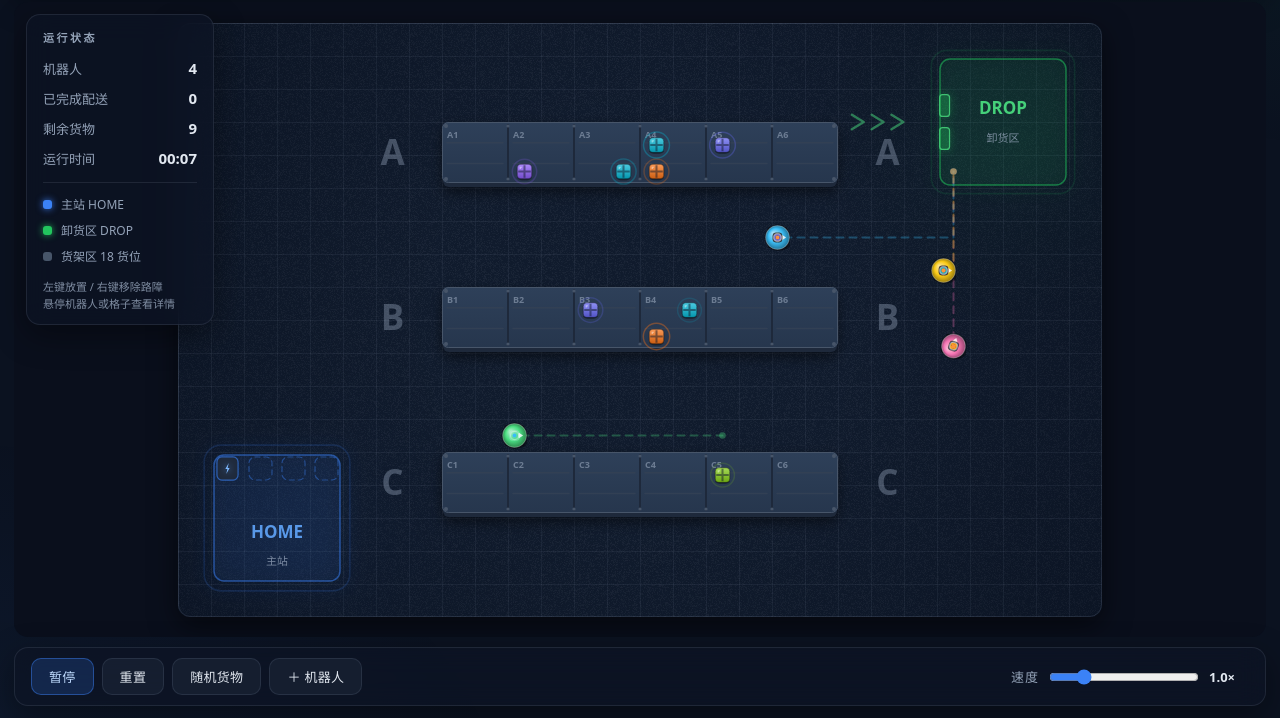
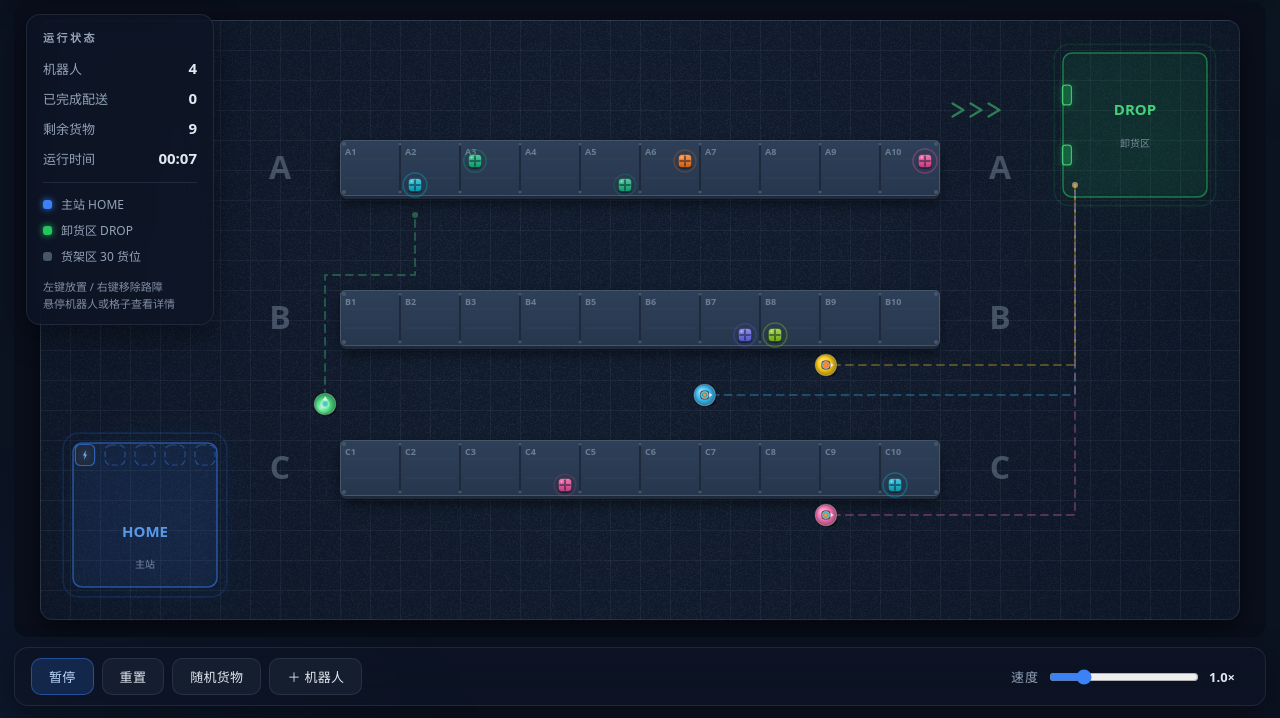
Before and after one commit to lyh355016875-ui/Multi-Robot-Warehouse-Simulator, a plain HTML site: page index.html in a window 1280 px wide. Both pictures are taken after a click on the button "＋ 机器人". Shown: the part 82-800 px from the top of the page. Drawn offline with Linux system fonts and the light colour scheme.

Commit message:
feat(map): 扩大地图至 40×20，修复加机器人出生格碰撞

```diff
--- a/index.html
+++ b/index.html
@@ -49,7 +49,7 @@
         <div class="legend">
           <div class="legend-item"><i class="dot home"></i>主站 HOME</div>
           <div class="legend-item"><i class="dot drop"></i>卸货区 DROP</div>
-          <div class="legend-item"><i class="dot shelf"></i>货架区 18 货位</div>
+          <div class="legend-item"><i class="dot shelf"></i>货架区 30 货位</div>
         </div>
         <div class="hint">左键放置 / 右键移除路障<br>悬停机器人或格子查看详情</div>
       </aside>
--- a/main.js
+++ b/main.js
@@ -17,19 +17,20 @@
 
 /* ---------------- 全局配置 ---------------- */
 const CFG = {
-  COLS: 28,
-  ROWS: 18,
+  COLS: 40,
+  ROWS: 20,
 
   // 主站（左下）与卸货区（右上），单位：格，含端点
-  HOME: { x0: 1, y0: 13, x1: 4, y1: 16 },
-  DROP: { x0: 23, y0: 1, x1: 26, y1: 4 },
-
-  // 货架排：横向长条、2 格厚，每 2 格为一个货位（共 3 排 × 6 货位）
-  // 布局对称：主站 x1-4 | 通道 x5-7 | 货架 x8-19 | 通道 x20-22 | 卸货区 x23-26
+  HOME: { x0: 1, y0: 14, x1: 5, y1: 18 },
+  DROP: { x0: 34, y0: 1, x1: 38, y1: 5 },
+
+  // 货架排：横向长条、2 格厚，每 2 格为一个货位（共 3 排 × 10 货位）
+  // 布局对称：边1 | 主站5 | 通道4 | 货架20 | 通道4 | 卸货5 | 边1 = 40 列
+  // 纵向：边1 | 顶通道3 | A2 | 通道3 | B2 | 通道3 | C2 | 底通道3 | 边1 = 20 行
   SHELVES: [
-    { row: 'A', x0: 8, y0: 3, x1: 19, y1: 4 },
-    { row: 'B', x0: 8, y0: 8, x1: 19, y1: 9 },
-    { row: 'C', x0: 8, y0: 13, x1: 19, y1: 14 },
+    { row: 'A', x0: 10, y0: 4, x1: 29, y1: 5 },
+    { row: 'B', x0: 10, y0: 9, x1: 29, y1: 10 },
+    { row: 'C', x0: 10, y0: 14, x1: 29, y1: 15 },
   ],
 
   // 货物包装色板（中饱和、彼此和谐）；货物位于随机货架格
@@ -609,9 +610,9 @@ class Simulation {
     this.effects = new Effects();   // 粒子 / 波纹（跟随仿真时间，暂停时冻结）
 
     // 三个机器人，主站停车位出发
-    this.addRobot(2, 13);
-    this.addRobot(3, 13);
-    this.addRobot(4, 13);
+    this.addRobot(2, 14);
+    this.addRobot(3, 14);
+    this.addRobot(4, 14);
     this.spawnRandomCargos();
   }
 
@@ -660,9 +661,9 @@ class Simulation {
   reset() {
     this.grid.rebuild();
     this.robots = [];
-    this.addRobot(2, 13);
-    this.addRobot(3, 13);
-    this.addRobot(4, 13);
+    this.addRobot(2, 14);
+    this.addRobot(3, 14);
+    this.addRobot(4, 14);
     this.delivered = 0;
     this.elapsed = 0;
     this.collisions = 0;
@@ -674,9 +675,13 @@ class Simulation {
   /** 增加机器人：优先主站停车位 → 主站任意空闲格；上限 8 */
   addRobotAuto() {
     if (this.robots.length >= CFG.MAX_ROBOTS) return null;
-    const occupied = new Set(this.robots.map(r => `${r.gx},${r.gy}`));
+    // 排除所有机器人占用的格（移动中占 from + to 两格，否则新机器人会出生在别人驶入的格上）
+    const occupied = new Set();
+    for (const r of this.robots) {
+      for (const [x, y] of r.occupiedCells()) occupied.add(`${x},${y}`);
+    }
     const candidates = [];
-    for (let i = 0; i < 3; i++) candidates.push([CFG.HOME.x0 + 1 + i, CFG.HOME.y0]);   // 停车位
+    for (let i = 0; i < 4; i++) candidates.push([CFG.HOME.x0 + 1 + i, CFG.HOME.y0]);   // 停车位
     for (let y = CFG.HOME.y1; y >= CFG.HOME.y0; y--)                                   // 主站其余格
       for (let x = CFG.HOME.x0; x <= CFG.HOME.x1; x++) candidates.push([x, y]);
     for (const [x, y] of candidates) {
@@ -1080,12 +1085,12 @@ class Renderer {
     c.font = `800 ${Math.round(this.cs * 1.05)}px system-ui, sans-serif`;
     for (const s of CFG.SHELVES) {
       const cy = this.py((s.y0 + s.y1 + 1) / 2);
-      c.fillText(s.row, this.px(6.5), cy);
-      c.fillText(s.row, this.px(21.5), cy);
-    }
-  }
-
-  /** 通道内指向卸货区的地面箭头（x=20~22 通道，y=3 行中央，正对装卸口） */
+      c.fillText(s.row, this.px(8.0), cy);
+      c.fillText(s.row, this.px(32.0), cy);
+    }
+  }
+
+  /** 通道内指向卸货区的地面箭头（x=30~33 通道，y=3 行中央，正对装卸口） */
   drawDropChevrons(c) {
     const cy = this.py(3.0);
     c.strokeStyle = 'rgba(74,222,128,0.5)';
@@ -1093,7 +1098,7 @@ class Renderer {
     c.lineCap = 'round';
     c.lineJoin = 'round';
     for (let k = 0; k < 3; k++) {
-      const cx = this.px(20.6 + k * 0.6);
+      const cx = this.px(30.6 + k * 0.6);
       chevronPath(c, cx, cy, this.cs * 0.36, this.cs * 0.44);
       c.stroke();
     }
@@ -1214,7 +1219,7 @@ class Renderer {
     c.setLineDash([5, 4]);
     c.strokeStyle = 'rgba(59,130,246,0.42)';
     c.lineWidth = 1.2;
-    for (let i = 0; i < 3; i++) {
+    for (let i = 0; i < 4; i++) {
       const sx = this.px(z.x0 + 1 + i) + 5, sy = this.py(z.y0) + 5;
       rr(c, sx, sy, cs - 10, cs - 10, 6);
       c.stroke();
@@ -1253,7 +1258,7 @@ class Renderer {
     c.stroke();
     c.restore();
 
-    for (const ry of [z.y0 + 1, z.y0 + 2]) {
+    for (const ry of [z.y0 + 1, z.y0 + 3]) {
       const dx = this.px(z.x0) + cs * 0.08;
       const dy = this.py(ry) + cs * 0.17;
       const dw = cs * 0.3, dh = cs * 0.66;
```
Also changed, not shown: 2 other files.
